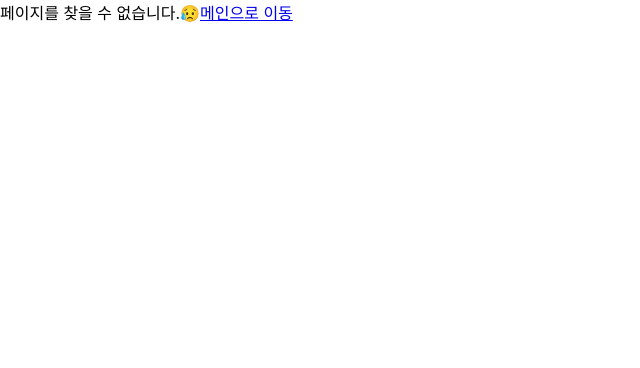
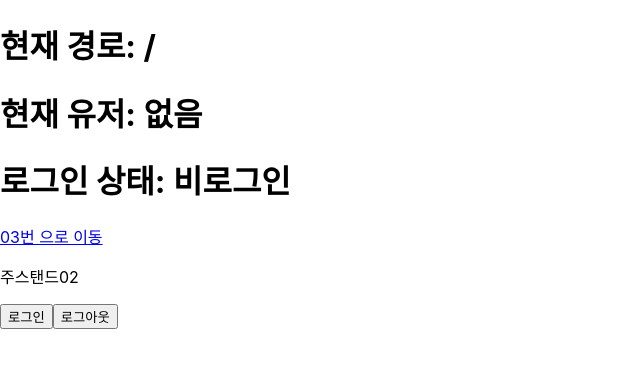
Before and after one commit to scminy0527-rgb/back_react_study, a React (Create React App) app: page /zustand/02 in a window 1280 px wide. Shown: the top 368 px of the page, without its empty margins (0-640 px from the left). Built offline with nearby package versions, Linux system fonts and the light colour scheme.

Commit message:
feat: zustand

```diff
--- a/package.json
+++ b/package.json
@@ -11,7 +11,8 @@
     "react-dom": "^19.2.4",
     "react-router-dom": "^7.13.0",
     "react-scripts": "5.0.1",
-    "web-vitals": "^2.1.0"
+    "web-vitals": "^2.1.0",
+    "zustand": "^5.0.11"
   },
   "scripts": {
     "start": "react-scripts start",
--- a/src/context/expert/RouteContext.js
+++ b/src/context/expert/RouteContext.js
@@ -27,15 +27,18 @@ export const RouteProvider = ({ children }) => {
     userAddress: "",
     userPhone: "",
   });
+  const [isLogin, setIsLogin] = useState(false);
 
   const value = {
     state: {
       previousUrl: previousUrl,
       user: user,
+      isLogin: isLogin,
     },
     actions: {
       setPreviousUrl: setPreviousUrl,
       setUser: setUser,
+      setIsLogin: setIsLogin,
     },
   };
 
--- a/src/router/main/Main.jsx
+++ b/src/router/main/Main.jsx
@@ -1,13 +1,16 @@
-import React, { useContext } from 'react';
-import { RouteContext } from '../../context/expert/RouteContext';
+import React, { useContext } from "react";
+import { RouteContext } from "../../context/expert/RouteContext";
+import useCountStore from "../../zustand/store/useCountStore";
 
 const Main = () => {
-  const {state} = useContext(RouteContext)
+  const { state } = useContext(RouteContext);
+  const count = useCountStore((state) => state.count);
 
   return (
     <div>
       메인 페이지!😎
       <p>{state.user.userName}님 환영합니다!</p>
+      <h1>카운트: {count}</h1>
     </div>
   );
 };
--- a/src/router/user/NotUser.jsx
+++ b/src/router/user/NotUser.jsx
@@ -1,12 +1,38 @@
-import React from 'react';
+import React, { useContext, useEffect, useState } from "react";
+import { RouteContext } from "../../context/expert/RouteContext";
+import { Navigate, useNavigate } from "react-router-dom";
 
 // 다른 페이지로 이동!
 const NotUser = () => {
-  return (
-    <div>
-      비회원
-    </div>
-  );
+  const { state, actions } = useContext(RouteContext);
+  const { user } = state;
+  const { isLogin } = state;
+
+  // 페이지 이동 시키는 리액트 훅함수
+  // 함수의 콜백에서 사용 해야 함
+  // ex) 로그인 완료 되면 페이지 이
+  const navigate = useNavigate();
+
+  // 마이 페이지나 회원 전용 페이지를 비회원이 접근 (접근하지 말아야 하는 페이지 접근 막을 때)
+  // 컴포넌트를 노출시키고 싶지 않을 때
+  // Navigate 컴포넌트를 사용해야 한다.
+  // useEffect(() => {
+  //   console.log(user);
+  //   if (!isLogin) {
+  //     // 페이지 이동 시켜야 함
+  //     navigate("/");
+  //   }
+  //   console.log(Boolean({}));
+  //   console.log(Boolean({ userName: "홍길동" }));
+  // }, []);
+
+  if (!isLogin) {
+    return <Navigate to="/" />;
+  }
+
+  console.log("회원 뚤림 수고");
+
+  return <div>회원 전용 페이지</div>;
 };
 
 export default NotUser;
--- a/src/router/user/User.jsx
+++ b/src/router/user/User.jsx
@@ -1,31 +1,27 @@
-import React, { useContext, useEffect } from 'react';
-import { RouteContext } from '../../context/expert/RouteContext';
+import React, { useContext, useEffect } from "react";
+import { RouteContext } from "../../context/expert/RouteContext";
 
 // 컨텍스트에 회원 정보를 담는다!
 const User = () => {
-
   const user = {
     userName: "홍길동",
     userAge: 20,
     userAddress: "서울시 강남",
     userPhone: "010-1234-1234",
-  }
+  };
 
-  const {state, actions} = useContext(RouteContext)
-  const {setUser, setPreviousUrl} = actions
+  const { state, actions, isLogin } = useContext(RouteContext);
+  const { setUser, setPreviousUrl, setIsLogin } = actions;
 
   useEffect(() => {
-    setUser(user)
-  }, [])
+    setUser(user);
+    setIsLogin(true);
+  }, []);
 
-  console.log("state", state)
-  console.log("actions", actions)
+  console.log("state", state);
+  console.log("actions", actions);
 
-  return (
-    <div>
-      회원
-    </div>
-  );
+  return <div>회원</div>;
 };
 
 export default User;
--- /dev/null
+++ b/src/zustand/Zustand01.jsx
@@ -0,0 +1,19 @@
+import React from "react";
+import useCountStore from "./store/useCountStore";
+import { Link } from "react-router-dom";
+
+const Zustand01 = () => {
+  console.log(useCountStore((state) => state));
+  const { count, increase, decrease } = useCountStore((state) => state);
+  return (
+    <div>
+      <div>Zustand</div>
+      <button onClick={decrease}>-1</button>
+      <h1>{count}</h1>
+      <button onClick={increase}>+1</button>
+      <Link to={"/"}>메인</Link>
+    </div>
+  );
+};
+
+export default Zustand01;
--- /dev/null
+++ b/src/zustand/Zustand02.jsx
@@ -0,0 +1,45 @@
+import React from "react";
+import { Link } from "react-router-dom";
+import useAuthStore, { initialMember } from "./store/useAuthStore";
+
+const Zustand02 = () => {
+  const {
+    isLogin,
+    setIsLogin,
+    currentMember,
+    previousUrl,
+    setCurrentMember,
+    setPreviousUrl,
+  } = useAuthStore((state) => state);
+
+  // 로그인 하는거
+  const login = () => {
+    setIsLogin(true);
+    setCurrentMember({
+      memberEmail: "test123@gmail.com",
+      memberPassword: "test123@!",
+      memberName: "홍길동",
+    });
+  };
+
+  const logout = () => {
+    setIsLogin(false);
+    setCurrentMember(initialMember);
+  };
+
+  return (
+    <div>
+      <Link to={"/zustand/03"}>03번 으로 이동</Link>
+      <p>주스탠드02</p>
+
+      {/*
+        1. 로그인 처리 후 새로고침 문제 해결
+        2. 모든 페이지에서 데이터 공유할 수 있는지
+      */}
+      <button onClick={login}>로그인</button>
+      <button onClick={logout}>로그아웃</button>
+    </div>
+  );
+};
+
+export default Zustand02;
--- /dev/null
+++ b/src/zustand/Zustand03.jsx
@@ -0,0 +1,13 @@
+import React from "react";
+import { Link } from "react-router-dom";
+
+const Zustand03 = () => {
+  return (
+    <div>
+      <Link to={"/zustand/02"}>02번 으로 이동</Link>
+      <p>주스탠드03</p>
+    </div>
+  );
+};
+
+export default Zustand03;
--- /dev/null
+++ b/src/zustand/ZustandLayout.jsx
@@ -0,0 +1,30 @@
+import React from "react";
+import useAuthStore, { initialMember } from "./store/useAuthStore";
+import { Outlet } from "react-router-dom";
+
+// 로직 분리 및 부모 자식 간 관계 만들기
+// 해당 페이지는 로그인이 됬는지 안됬는지 보여주는 기능
+const ZustandLayout = () => {
+  // 주스탠드에서 상태 및 매서드 가져오기
+  const {
+    isLogin,
+    setIsLogin,
+    currentMember,
+    previousUrl,
+    setCurrentMember,
+    setPreviousUrl,
+  } = useAuthStore((state) => state);
+
+  return (
+    <div>
+      <h1>현재 경로: {previousUrl || "없음"}</h1>
+      <h1>현재 유저: {currentMember.memberName || "없음"}</h1>
+      <h1>로그인 상태: {isLogin ? "로그인" : "비로그인"}</h1>
+      <div>
+        <Outlet></Outlet>
+      </div>
+    </div>
+  );
+};
+
+export default ZustandLayout;
--- /dev/null
+++ b/src/zustand/store/useAuthStore.js
@@ -0,0 +1,44 @@
+import { create } from "zustand";
+import { combine, persist } from "zustand/middleware";
+
+// 회원가입이 로그아웃 될 때도 이거 쓸 거기에 따로 만들어놓음
+export const initialMember = {
+  memberEmail: "",
+  memberPassword: "",
+  memberName: "",
+};
+
+const useAuthStore = create(
+  persist(
+    combine(
+      {
+        isLogin: false,
+        currentMember: initialMember,
+        previousUrl: "/",
+      },
+      (set) => ({
+        // 로그인 여부 확인 및 현재 유저 저장하는거
+        setIsLogin: (loginStatus) =>
+          set((state) => ({
+            // ...state, 생략 가능
+            isLogin: loginStatus,
+          })),
+
+        setCurrentMember: (member) =>
+          set((state) => ({
+            currentMember: member,
+          })),
+
+        setPreviousUrl: (url) =>
+          set((state) => ({
+            previousUrl: url,
+          })),
+      }),
+    ),
+    {
+      name: "auth-store",
+    },
+  ),
+);
+
+export default useAuthStore;
--- /dev/null
+++ b/src/zustand/store/useCountStore.js
@@ -0,0 +1,28 @@
+import { create } from "zustand";
+import { combine } from "zustand/middleware";
+
+// 기본 구조
+// const store = create(
+//   combine(
+//     {
+//       // 초기 상태 값 들
+//       name: "홍길동",
+//       age: 20,
+//     },
+//     (set) => ({}),
+//   ),
+// );
+
+const useCountStore = create(
+  combine(
+    {
+      count: 0,
+    },
+    (set) => ({
+      increase: () => set((state) => ({ count: state.count + 1 })),
+      decrease: () => set((state) => ({ count: state.count - 1 })),
+    }),
+  ),
+);
+
+export default useCountStore;
```
Also changed, not shown: src/router/router.js (+36 -14 lines), 1 other file (tests, documents, lock files or other folders).
